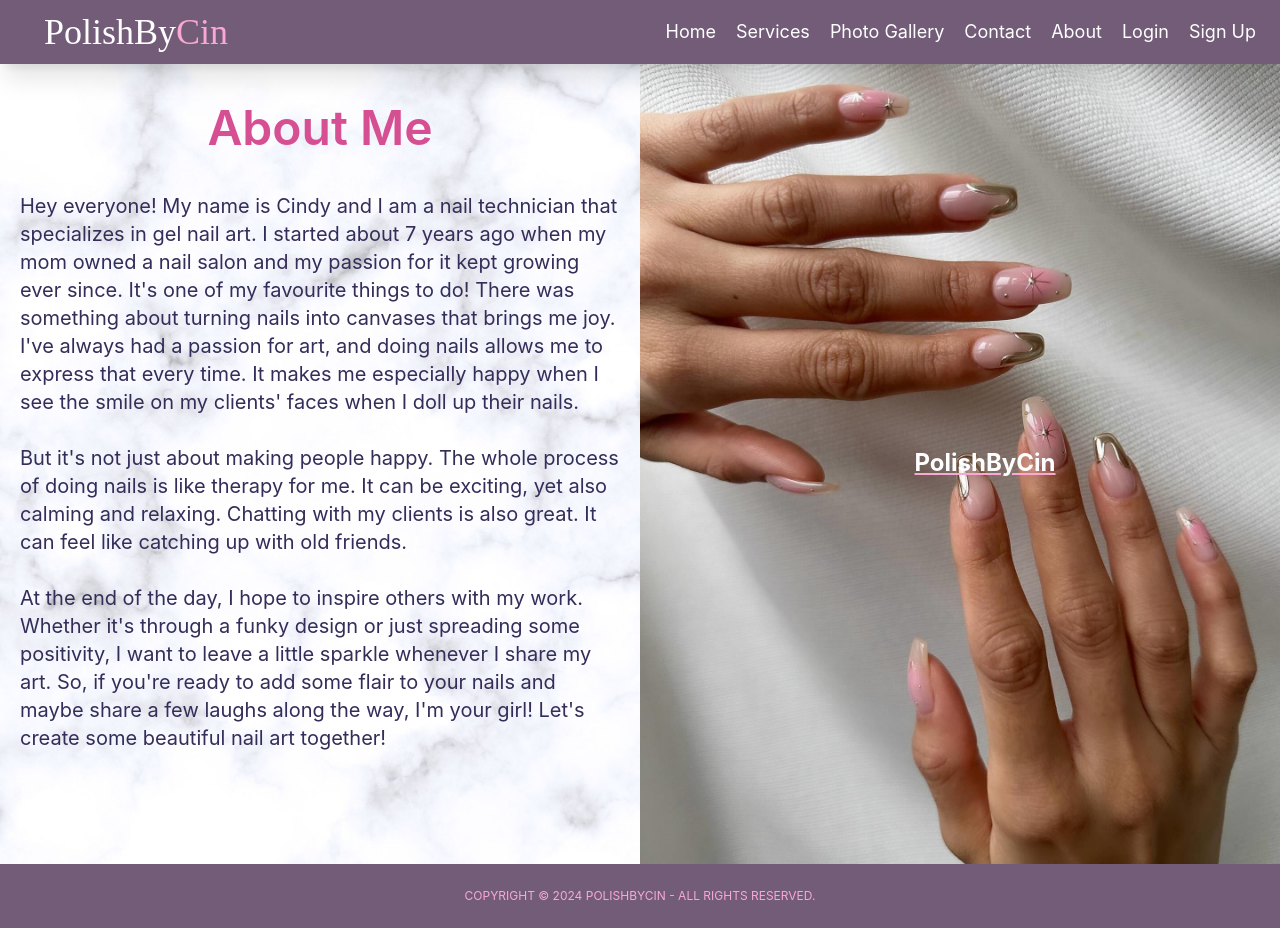
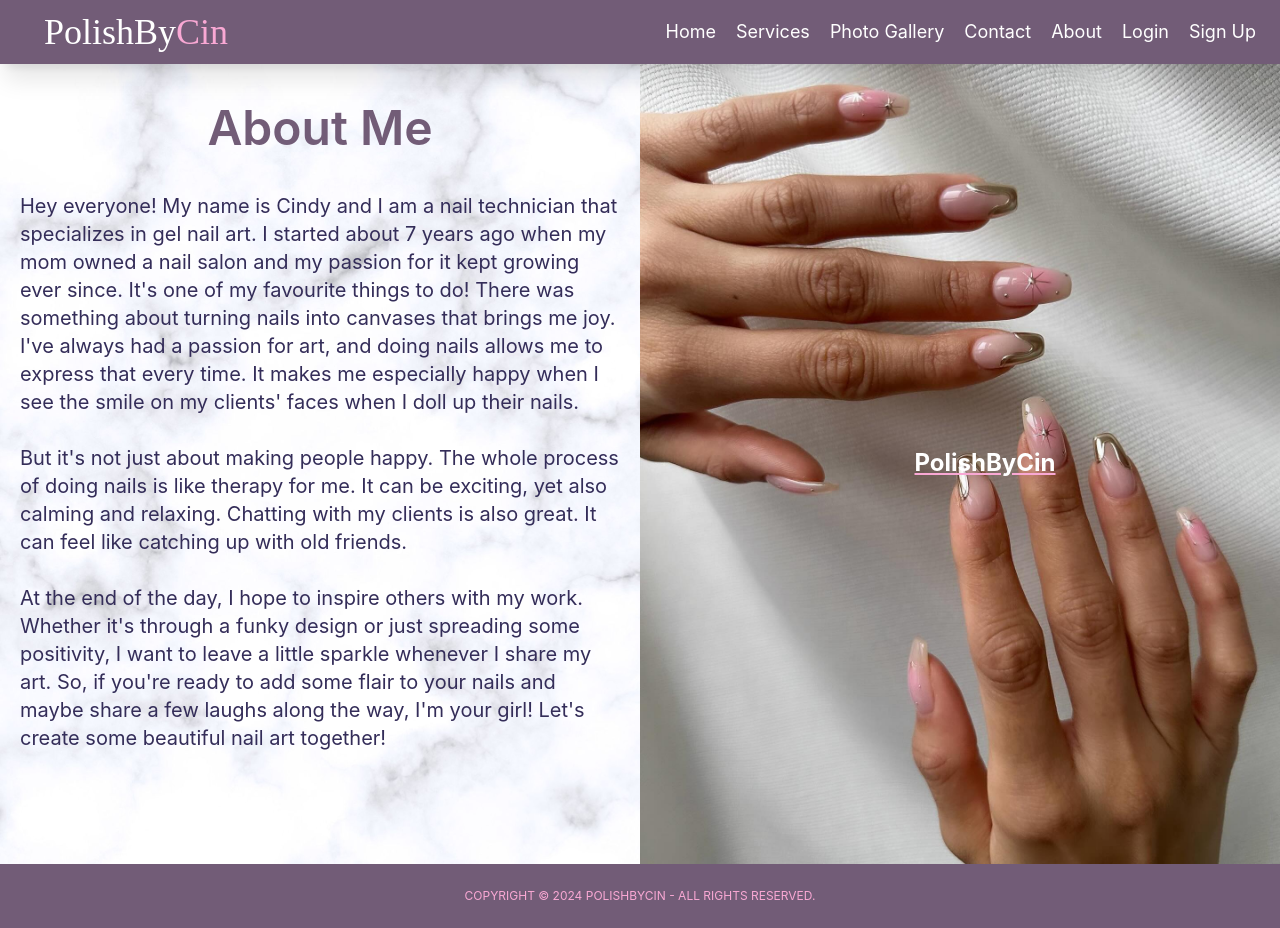
Before and after one commit to ryanpv/beauty-service-app, a React (Create React App) app in the folder client/: page /about in a window 1280 px wide. Built offline with nearby package versions, Linux system fonts and the light colour scheme; no server answers.

Commit message:
removed redundant colouring

```diff
--- a/client/src/components/about-page.tsx
+++ b/client/src/components/about-page.tsx
@@ -6,7 +6,7 @@ export default function AboutPage() {
     <div className='grid md:grid-cols-2 min-h-screen max-w-screen'>
       <div className='container'>
         <div className='space-y-3 p-5'>
-          <h1 className='text-center pt-5 text-5xl text-[#725C77] text-[#d64f92] font-semibold'>About Me</h1>
+          <h1 className='text-center pt-5 text-5xl text-[#725C77] font-semibold'>About Me</h1>
           {/* <hr className='h-px mx-3 border-pink-200 w-full sm:max-w-screen-md mx-auto' /> */}
         </div>
 
```
